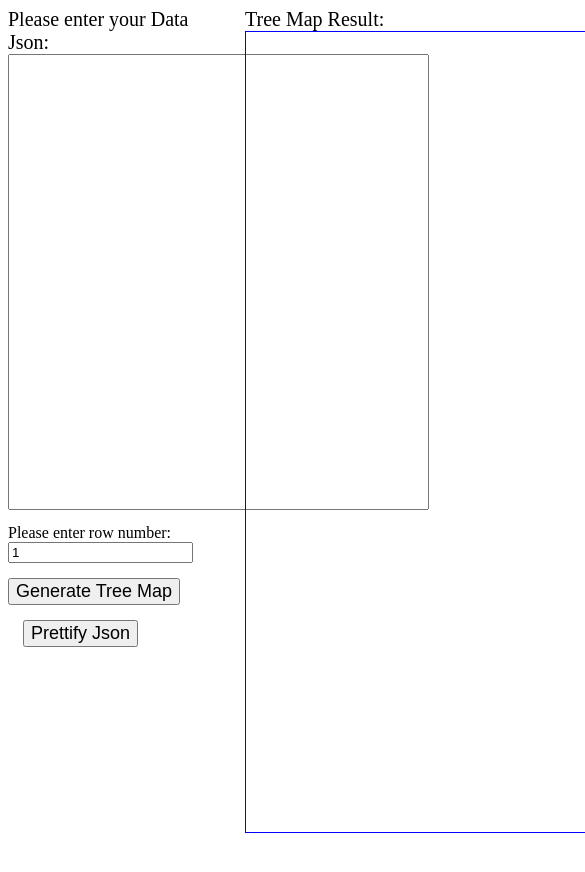
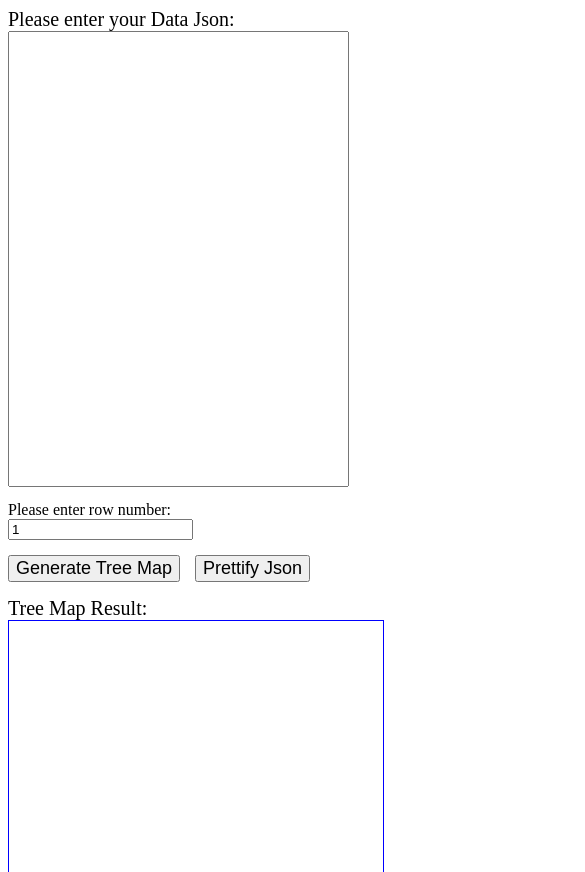
Before and after one commit to wingc34/tree-map-test, a React (Create React App) app: page / in a window 390 px wide. Shown: the top 872 px of the page, 585 px wide, since content can reach past the window. Before the commit the page ends 844 px from the top, so only its background shows below. Built offline with nearby package versions, Linux system fonts and the light colour scheme.

Commit message:
updated mobile responsive

```diff
--- a/src/App.js
+++ b/src/App.js
@@ -7,6 +7,10 @@ const SAppContainer = styled.div`
   width: 100%;
   display: flex;
   flex-direction: row;
+
+  @media only screen and (max-width: 1000px) {
+    flex-direction: column;
+  }
 `;
 
 function App() {
--- a/src/components/dataInput.js
+++ b/src/components/dataInput.js
@@ -3,6 +3,9 @@ import styled from "styled-components/macro";
 
 const SDataInputContainer = styled.div`
   width: 50%;
+  @media only screen and (max-width: 1000px) {
+    width: 100%;
+  }
 `;
 
 const SJsonInputContainer = styled.div`
@@ -52,7 +55,7 @@ const DataInput = ({
     <SDataInputContainer>
       <SJsonInputContainer>
         <SJsonInputTitle>Please enter your Data Json: </SJsonInputTitle>
-        <SJsonInput rows="30" cols="50" value={json} onChange={onJsonChange} />
+        <SJsonInput rows="30" cols="40" value={json} onChange={onJsonChange} />
       </SJsonInputContainer>
       <SRowInputContainer>
         <SRowInputTitle>Please enter row number: </SRowInputTitle>
--- a/src/components/treeMap.js
+++ b/src/components/treeMap.js
@@ -4,6 +4,10 @@ import styled from "styled-components/macro";
 const STreeMapContainer = styled.div`
   width: 100%;
   margin-left: 50px;
+
+  @media only screen and (max-width: 1000px) {
+    margin-left: 0px;
+  }
 `;
 
 const STreeMapTitle = styled.div`
@@ -14,6 +18,10 @@ const STreeMapAreaContainer = styled.div`
   width: 1000px;
   height: 800px;
   border: blue 1px solid;
+  @media only screen and (max-width: 1000px) {
+    width: 100%;
+    height: 400px;
+  }
 `;
 
 const STreeMapRow = styled.div`
```
